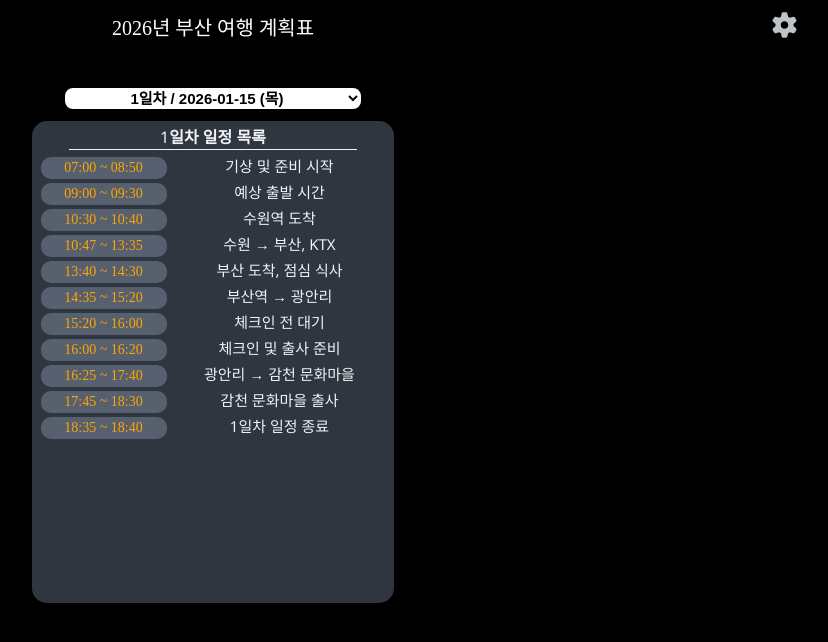
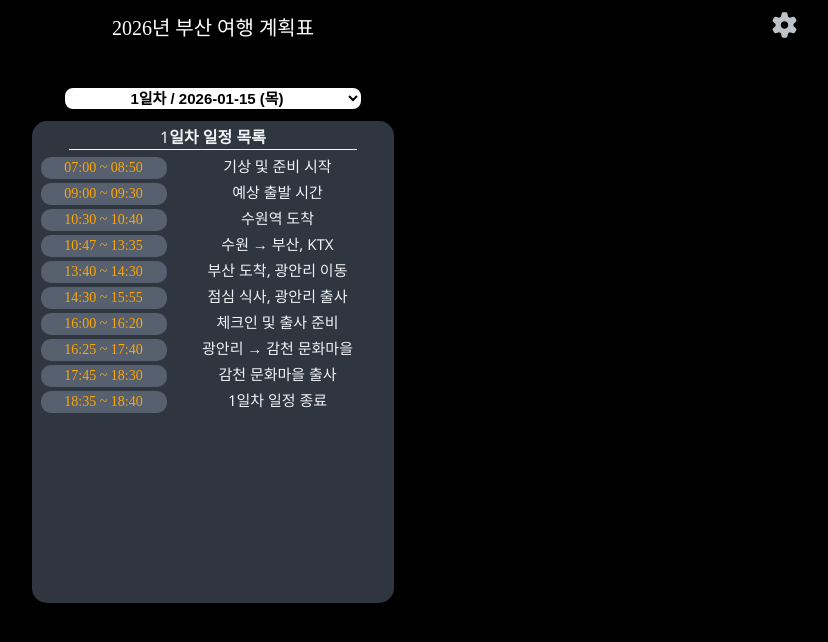
Before and after one commit to Rayched/busantravel-planner, a React (Create React App) app: page /busantravel-planner/dailyplans in a window 1280 px wide. Shown: the top 642 px of the page, without its empty margins (427-1255 px from the left). Built offline with nearby package versions, Linux system fonts and the light colour scheme; a web font is replaced by a local one.

Commit message:
20251227, 1일차 계획 수정 (식사 장소, 광안리 변경)

```diff
--- a/src/PlannerData.ts
+++ b/src/PlannerData.ts
@@ -79,7 +79,7 @@ export const PlannerData: I_PlannerData = {
 type ToDos = {
     openTm: string,
     endTm: string,
-    ToDoText: string
+    ToDoText: string|string[]
 };
 
 export interface I_DailyPlan {
@@ -95,9 +95,8 @@ export const DailyPlans: I_DailyPlan[] = [
             {openTm: "09:00", endTm: "09:30", ToDoText: "예상 출발 시간"},
             {openTm: "10:30", endTm: "10:40", ToDoText: "수원역 도착"},
             {openTm: "10:47", endTm: "13:35", ToDoText: "수원 → 부산, KTX"},
-            {openTm: "13:40", endTm: "14:30", ToDoText: "부산 도착, 점심 식사"},
-            {openTm: "14:35", endTm: "15:20", ToDoText: "부산역 → 광안리"},
-            {openTm: "15:20", endTm: "16:00", ToDoText: "체크인 전 대기"},
+            {openTm: "13:40", endTm: "14:30", ToDoText: "부산 도착, 광안리 이동"},
+            {openTm: "14:30", endTm: "15:55", ToDoText: "점심 식사, 광안리 출사"},
             {openTm: "16:00", endTm: "16:20", ToDoText: "체크인 및 출사 준비"},
             {openTm: "16:25", endTm: "17:40", ToDoText: "광안리 → 감천 문화마을"},
             {openTm: "17:45", endTm: "18:30", ToDoText: "감천 문화마을 출사"},
--- a/src/routes/DailyPlans.tsx
+++ b/src/routes/DailyPlans.tsx
@@ -199,7 +199,7 @@ function DailyPlansPage(){
                             return (
                                 <PlanDataBox key={ToDoKey} nowViewportWidth={InnerWidth}>
                                     <span className="ToDoTimes">{openTm} ~ {endTm}</span>
-                                    <span className="ToDoText">&nbsp;{ToDoText}</span>
+                                    <span className="ToDoText">{ToDoText}</span>
                                 </PlanDataBox>
                             );
                         }
```
